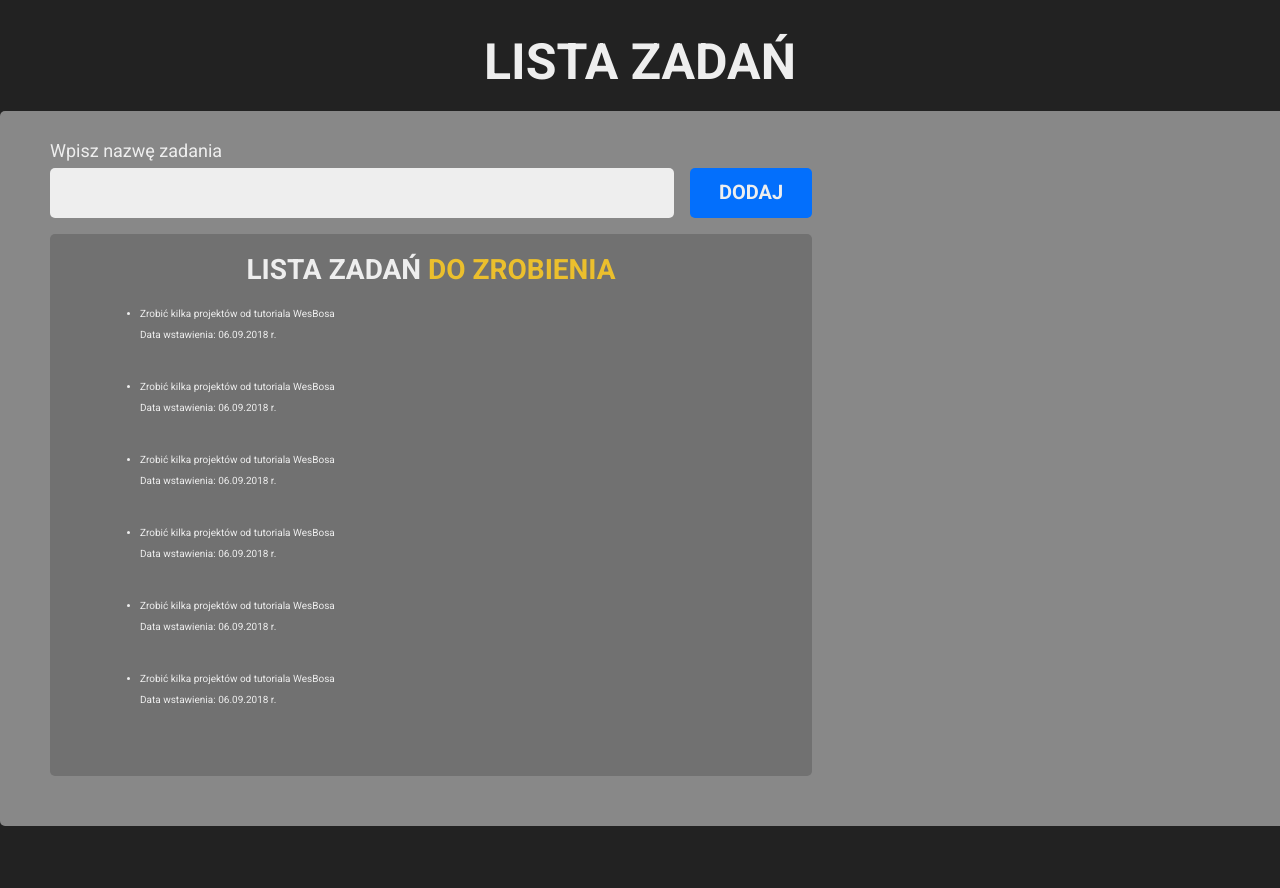
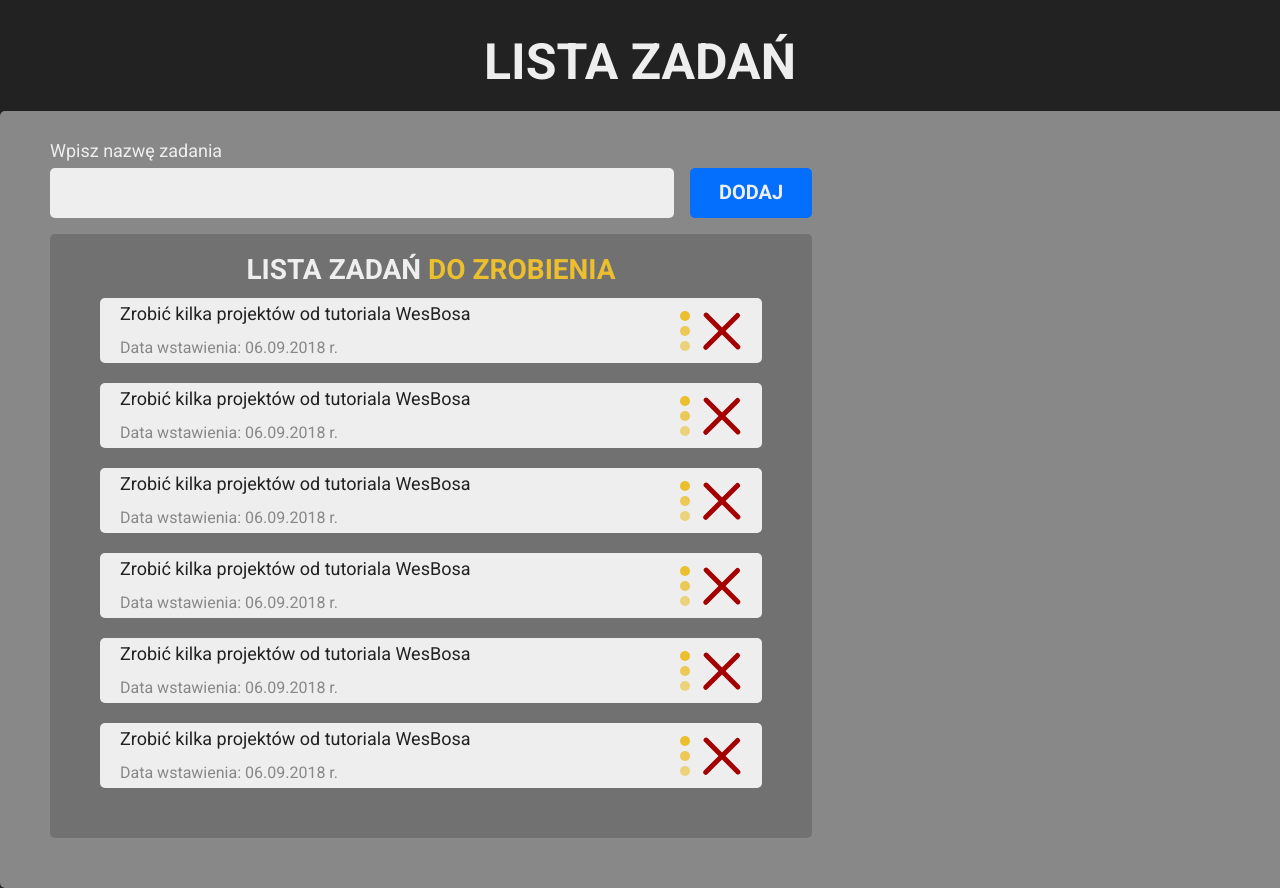
Before and after one commit to KP1976/todo-react, a React (Create React App) app: page / in a window 1280 px wide. Shown: the top 888 px of the page. Before the commit the page ends 826 px from the top, so only its background shows below. Built offline with nearby package versions, Linux system fonts and the light colour scheme.

Commit message:
Add styles to Task component

```diff
--- a/src/components/Task.js
+++ b/src/components/Task.js
@@ -8,9 +8,9 @@ class Task extends Component {
 					<p className="task-texts__name-task">
 						Zrobić kilka projektów od tutoriala WesBosa
 					</p>
-					<p className="task-texts__date">
+					<p className="task-texts__date-task">
 						Data wstawienia:{' '}
-						<span className="task-texts__date-value">06.09.2018 r.</span>
+						<span className="task-texts__date-task-value">06.09.2018 r.</span>
 					</p>
 				</div>
 				<div className="task-icons">
--- a/src/styles/css/main.css
+++ b/src/styles/css/main.css
@@ -381,6 +381,82 @@ body {
 
 .tasks-list {
   display: grid;
-  grid-row-gap: 2em; }
+  grid-row-gap: 2rem;
+  margin: 0;
+  padding: 0; }
+
+.task {
+  background-color: #eee;
+  border-radius: 0.5rem;
+  display: grid;
+  grid-template-columns: auto 6.2rem;
+  height: 6.5rem;
+  list-style: none;
+  padding: 0.6rem 2rem 0.5rem; }
+  .task .task-texts {
+    display: flex;
+    flex-direction: column;
+    justify-content: space-between; }
+    .task .task-texts__name-task {
+      color: #222;
+      font-size: 1.8rem;
+      margin: 0; }
+    .task .task-texts__date-task {
+      color: #888;
+      font-size: 1.6rem;
+      margin: 0; }
+      .task .task-texts__date-task-value {
+        color: #888;
+        font-size: 1.6rem; }
+  .task .task-icons {
+    display: flex;
+    justify-content: space-between;
+    justify-content: space-between; }
+    .task .task-icons__modify-icon {
+      display: flex;
+      flex-direction: column;
+      justify-content: space-between;
+      padding: 0.7rem 0;
+      position: relative;
+      width: 1rem; }
+      .task .task-icons__modify-icon--yellow-circle {
+        background-color: #ebbf2d;
+        border-radius: 50%;
+        height: 1rem; }
+        .task .task-icons__modify-icon--yellow-circle::before, .task .task-icons__modify-icon--yellow-circle::after {
+          background-color: #ebbf2d;
+          border-radius: 50%;
+          content: '';
+          height: 1rem;
+          position: absolute;
+          width: 100%; }
+        .task .task-icons__modify-icon--yellow-circle::before {
+          opacity: 0.8;
+          top: 50%;
+          transform: translateY(-50%); }
+        .task .task-icons__modify-icon--yellow-circle::after {
+          bottom: calc(0px + 7px);
+          opacity: 0.6; }
+    .task .task-icons__delete-icon {
+      width: 4.5rem;
+      padding: 0.7rem 0;
+      position: relative; }
+      .task .task-icons__delete-icon--red-cross {
+        background-color: #a40000;
+        border-radius: 0.5rem;
+        height: 0.5rem;
+        position: absolute;
+        top: 50%;
+        width: 5rem;
+        transform: translateY(-50%) rotate(45deg); }
+        .task .task-icons__delete-icon--red-cross::before {
+          background-color: #a40000;
+          border-radius: 0.5rem;
+          height: 0.5rem;
+          position: absolute;
+          top: 50%;
+          width: 5rem;
+          content: '';
+          transform: translateY(-50%) rotate(-90deg); }
 
 /*# sourceMappingURL=main.css.map */
--- /dev/null
+++ b/src/styles/scss/components/_Task.scss
@@ -0,0 +1,86 @@
+.task {
+	background-color: $clr-text;
+	border-radius: $main-radius;
+	display: grid;
+	grid-template-columns: auto 6.2rem;
+	height: 6.5rem;
+	list-style: none;
+	padding: 0.6rem 2rem 0.5rem;
+
+	.task-texts {
+		display: flex;
+		flex-direction: column;
+		justify-content: space-between;
+
+		&__name-task {
+			color: $clr-body-background;
+			font-size: 1.8rem;
+			margin: 0;
+		}
+
+		&__date-task {
+			color: $clr-todo-background;
+			font-size: 1.6rem;
+			margin: 0;
+
+			&-value {
+				color: $clr-todo-background;
+				font-size: 1.6rem;
+			}
+		}
+	}
+
+	.task-icons {
+		display: flex;
+		justify-content: space-between;
+		justify-content: space-between;
+
+		&__modify-icon {
+			display: flex;
+			flex-direction: column;
+			justify-content: space-between;
+			padding: 0.7rem 0;
+			position: relative;
+			width: 1rem;
+
+			&--yellow-circle {
+				background-color: $yellow;
+				border-radius: 50%;
+				height: 1rem;
+
+				&::before,
+				&::after {
+					@include yellow-circle;
+				}
+
+				&::before {
+					opacity: 0.8;
+					top: 50%;
+					transform: translateY(-50%);
+				}
+
+				&::after {
+					bottom: calc(0px + 7px);
+					opacity: 0.6;
+				}
+			}
+		}
+
+		&__delete-icon {
+			width: 4.5rem;
+			padding: 0.7rem 0;
+			position: relative;
+
+			&--red-cross {
+				@include red-cross;
+				transform: translateY(-50%) rotate(45deg);
+
+				&::before {
+					@include red-cross;
+					content: '';
+					transform: translateY(-50%) rotate(-90deg);
+				}
+			}
+		}
+	}
+}
--- a/src/styles/scss/components/_TasksList.scss
+++ b/src/styles/scss/components/_TasksList.scss
@@ -1,4 +1,6 @@
 .tasks-list {
 	display: grid;
-	grid-row-gap: 2em;
+	grid-row-gap: 2rem;
+	margin: 0;
+	padding: 0;
 }
--- a/src/styles/scss/main.scss
+++ b/src/styles/scss/main.scss
@@ -10,3 +10,4 @@
 @import 'components/AddTask';
 @import 'components/TasksListContainer';
 @import 'components/TasksList';
+@import 'components/Task';
```
Also changed, not shown: src/styles/scss/abstracts/_mixins.scss (+17 -0 lines), 1 other file (tests, documents, lock files or other folders).
